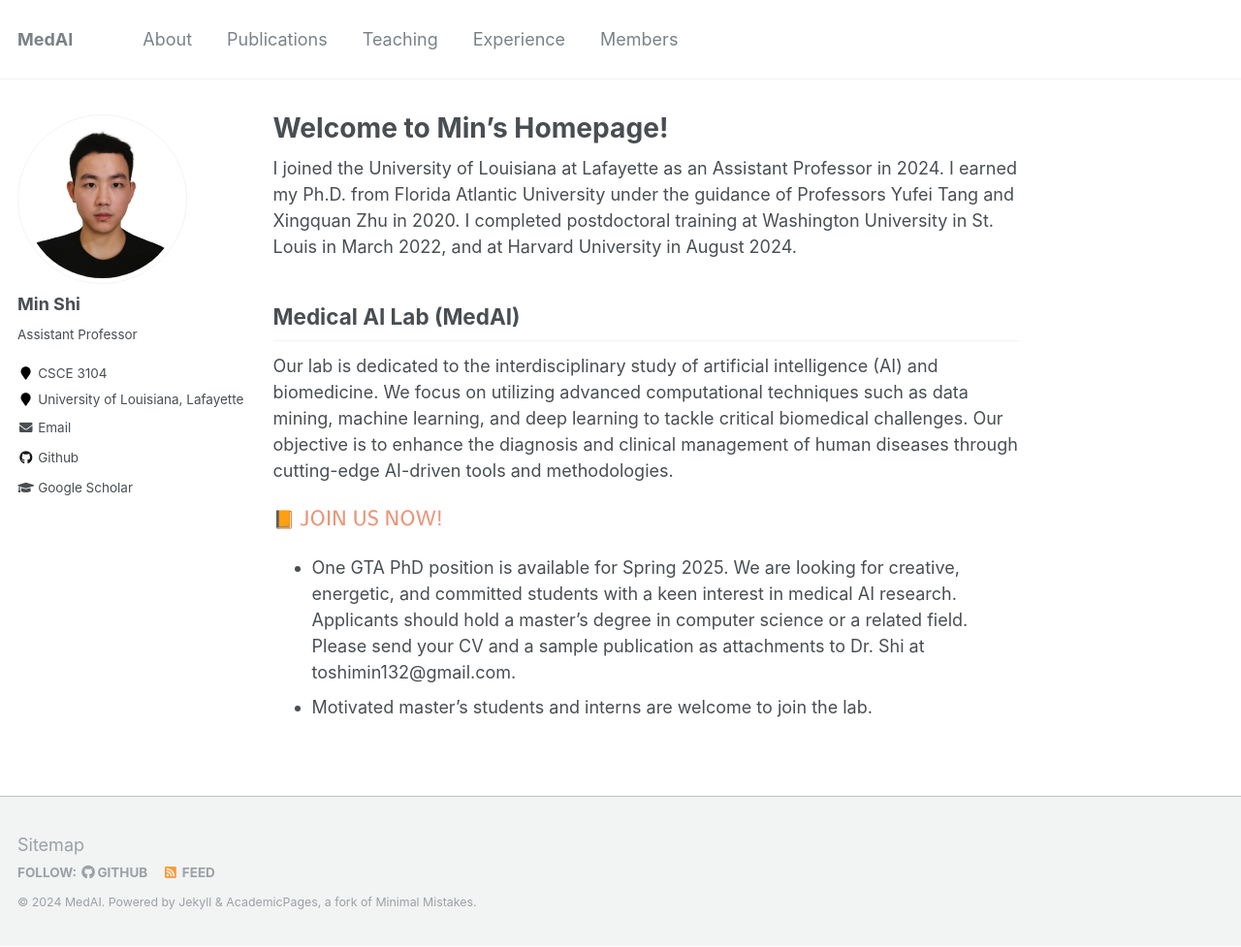
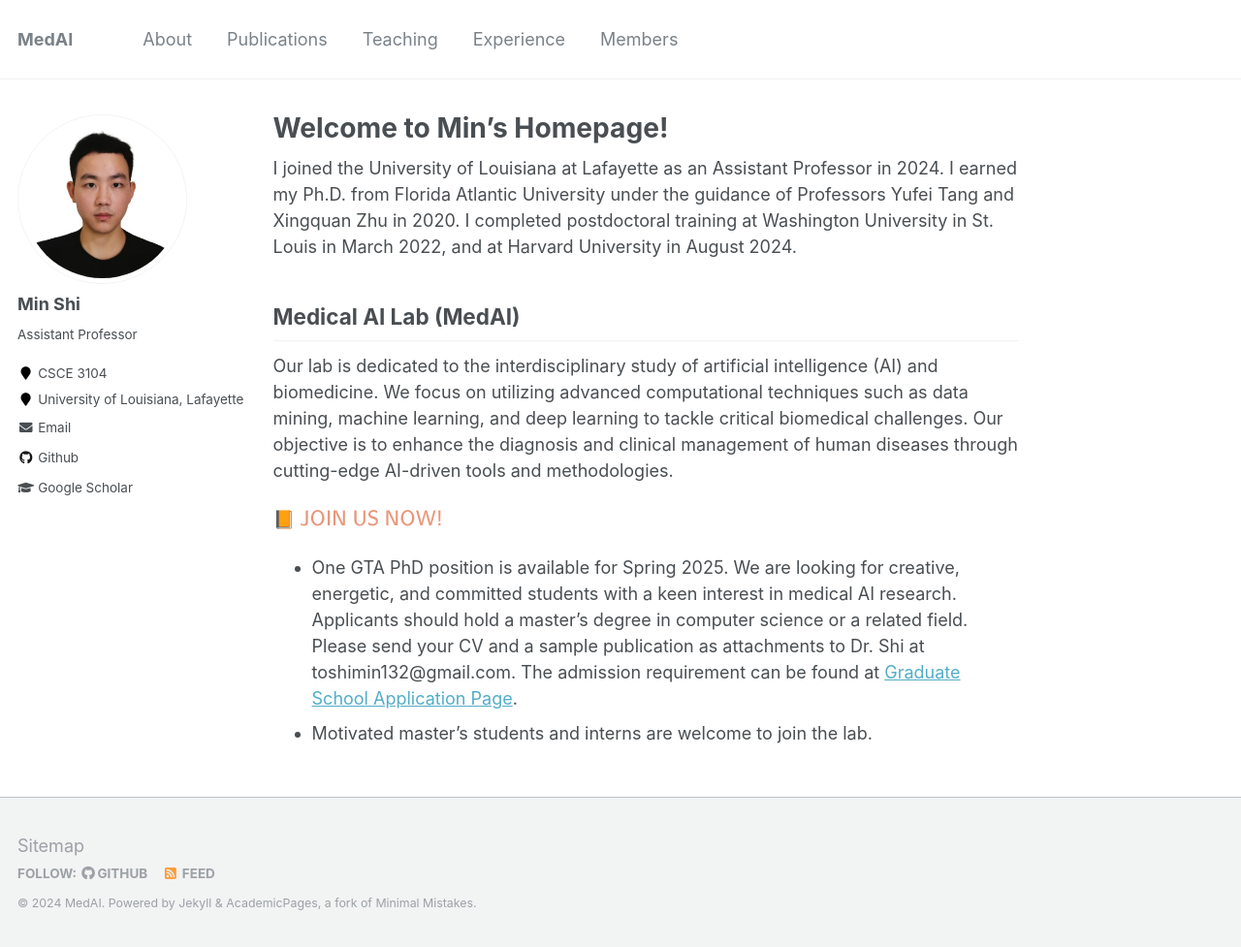
Before and after one commit to shiminxst/shiminxst.github.io, a Jekyll site: the page built from _pages/about.md, in a window 1280 px wide and 977 px high. Shown: the whole window at 97% size. Built offline with Jekyll 4.4.1, drawn with Linux system fonts in a browser that asks for light colours; formulas are drawn with MathJax 3.

Commit message:
Update about.md

```diff
--- a/_pages/about.md
+++ b/_pages/about.md
@@ -17,7 +17,7 @@
 
 
 &#x1F4D9; $\color{DarkSalmon}{\textsf{JOIN US NOW!}}$
-- One GTA PhD position is available for Spring 2025. We are looking for creative, energetic, and committed students with a keen interest in medical AI research. Applicants should hold a master's degree in computer science or a related field. Please send your CV and a sample publication as attachments to Dr. Shi at toshimin132@gmail.com.
+- One GTA PhD position is available for Spring 2025. We are looking for creative, energetic, and committed students with a keen interest in medical AI research. Applicants should hold a master's degree in computer science or a related field. Please send your CV and a sample publication as attachments to Dr. Shi at toshimin132@gmail.com. The admission requirement can be found at <a href="https://louisiana.edu/graduateschool/admissions/admissions-requirements">Graduate School Application Page</a>.
 - Motivated master's students and interns are welcome to join the lab.
 
 
```
